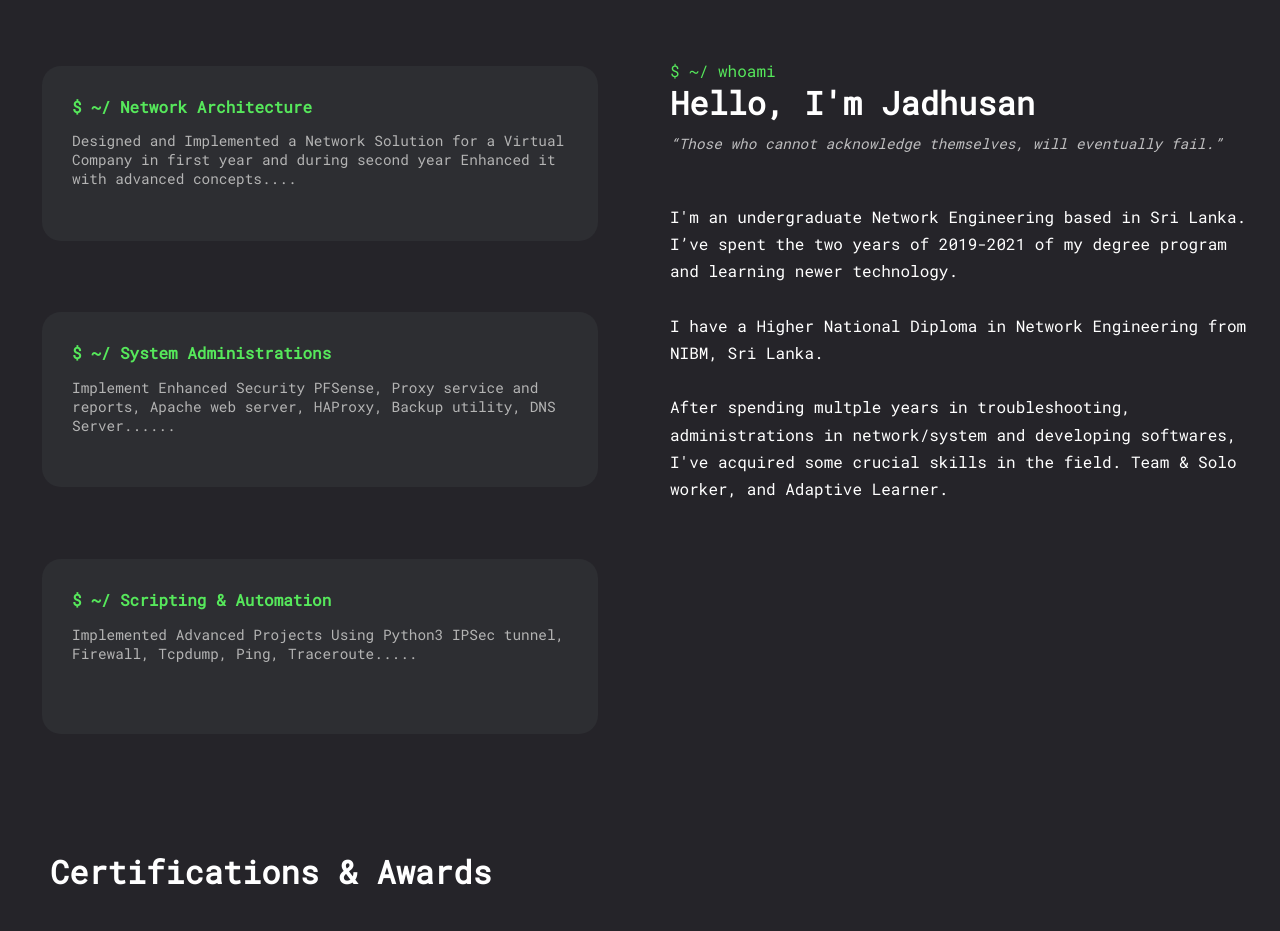
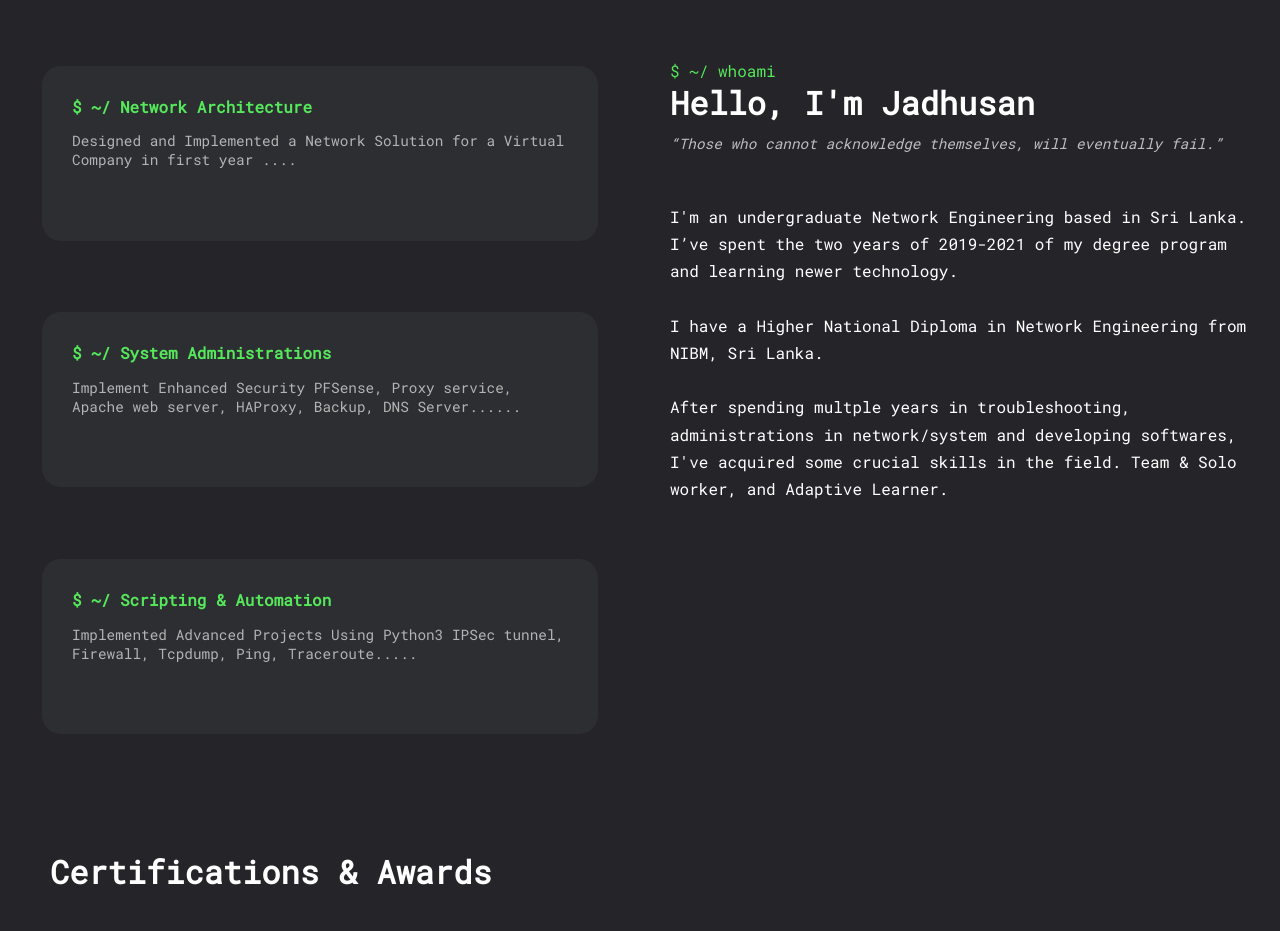
Before and after one commit to keshan-spec/Website, a plain HTML site: page index.html in a window 1280 px wide. Shown: the part 800-1731 px from the top of the page. Drawn offline with Linux system fonts and the light colour scheme.

Commit message:
Update index.html

```diff
--- a/index.html
+++ b/index.html
@@ -21,10 +21,10 @@
             </a>
             <div class="links" id="links">
                 <ul class="nav__links">
-                    <li><a href="#works"> Awards </a></li>
-                    <li><a href="#about"> About me</a></li>
-                    <li><a href="tutorial.html"> Cool Posts</a></li>
-                    <li><a href=""> Contact Me</a></li>
+                    <li><a href="#works">Awards </a></li>
+                    <li><a href="#about">About me</a></li>
+                    <li><a href="tutorial.html">Cool Posts</a></li>
+                    <li><a href="">Contact Me</a></li>
                 </ul>
 
                 <ul class="nav__links__social">
@@ -62,12 +62,12 @@
         <div class="cards">
             <div class="card">
                 <span>$ ~/ Network Architecture </span>
-                <p>Designed and Implemented a Network Solution for a Virtual Company in first year and during second year Enhanced it with advanced concepts....
+                <p>Designed and Implemented a Network Solution for a Virtual Company in first year ....
                 </p>
             </div>
             <div class="card">
                 <span>$ ~/ System Administrations</span>
-                <p>Implement Enhanced Security PFSense, Proxy service and reports, Apache web server, HAProxy, Backup utility, DNS Server...... </p>
+                <p>Implement Enhanced Security PFSense, Proxy service, Apache web server, HAProxy, Backup, DNS Server...... </p>
             </div>
             <div class="card">
                 <span>$ ~/ Scripting & Automation</span>
```
